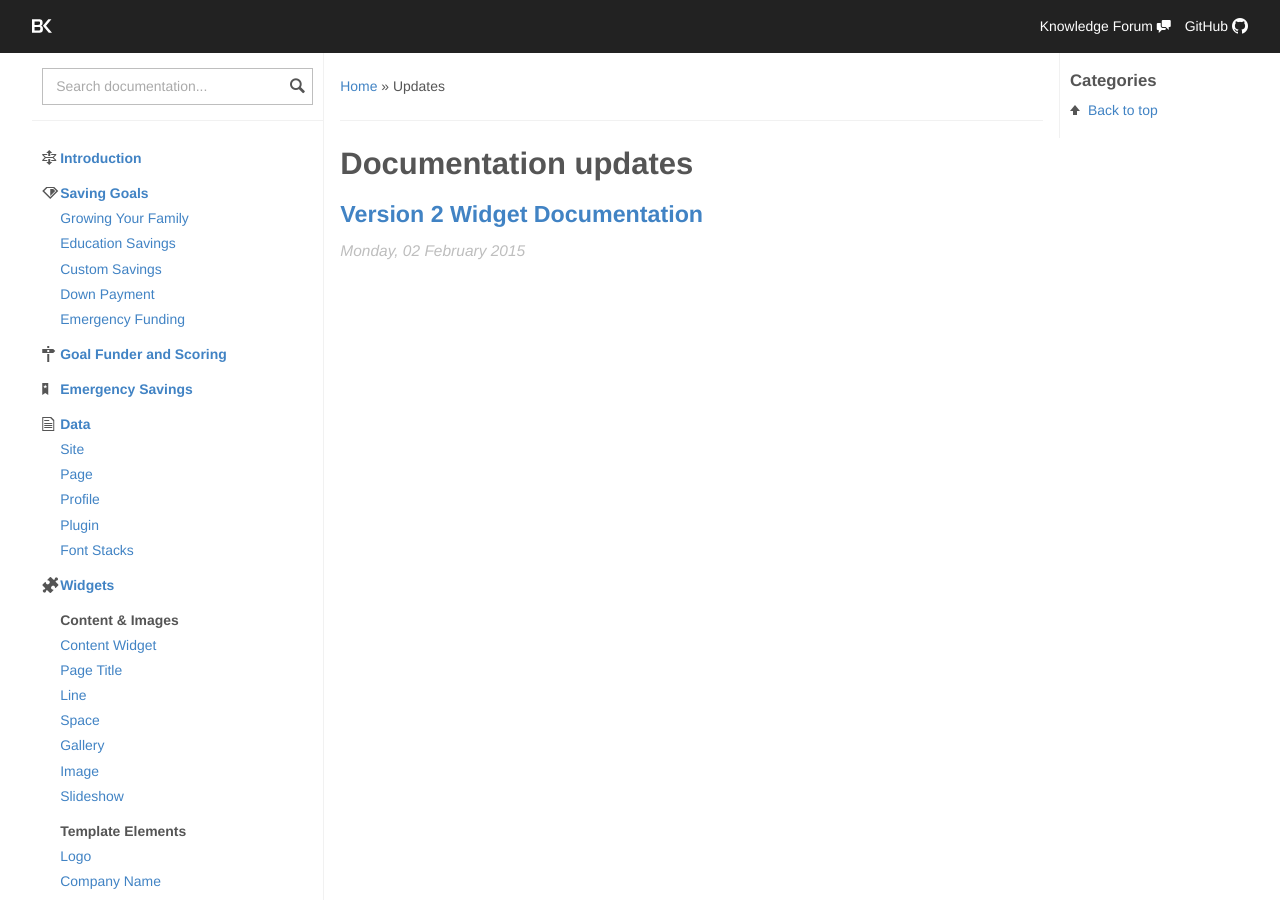
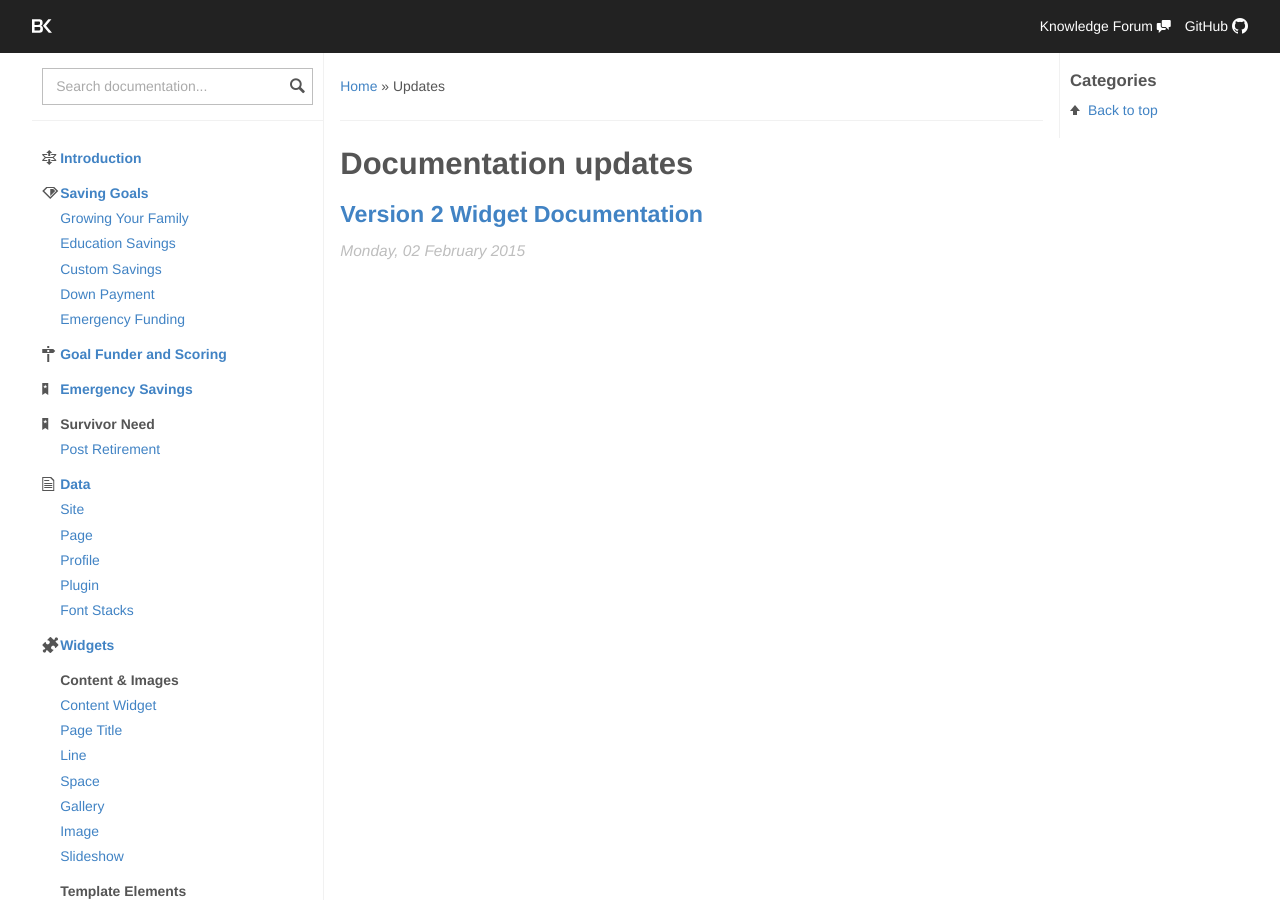
Before and after one commit to skoroth-kw/dockit, a Jekyll site: the page built from updates.md, in a window 1280 px wide and 900 px high. Built offline with Jekyll 4.4.1, drawn with Linux system fonts in a browser that asks for light colours; nearby versions of some CDN libraries.

Commit message:
Updated navigation.yml

```diff
--- a/_data/navigation.yml
+++ b/_data/navigation.yml
@@ -38,6 +38,16 @@ navdocs:
 - title: Emergency Savings
   url: /emergency-savings/
   icon: bookmark
+
+# Emergency Savings
+- title: Survivor Need
+  icon: bookmark
+  subnav:
+  - title: Post Retirement
+    url: /survivor-need/post-retirement/
+
+
+
 
 # DATA
 - title: Data
```
